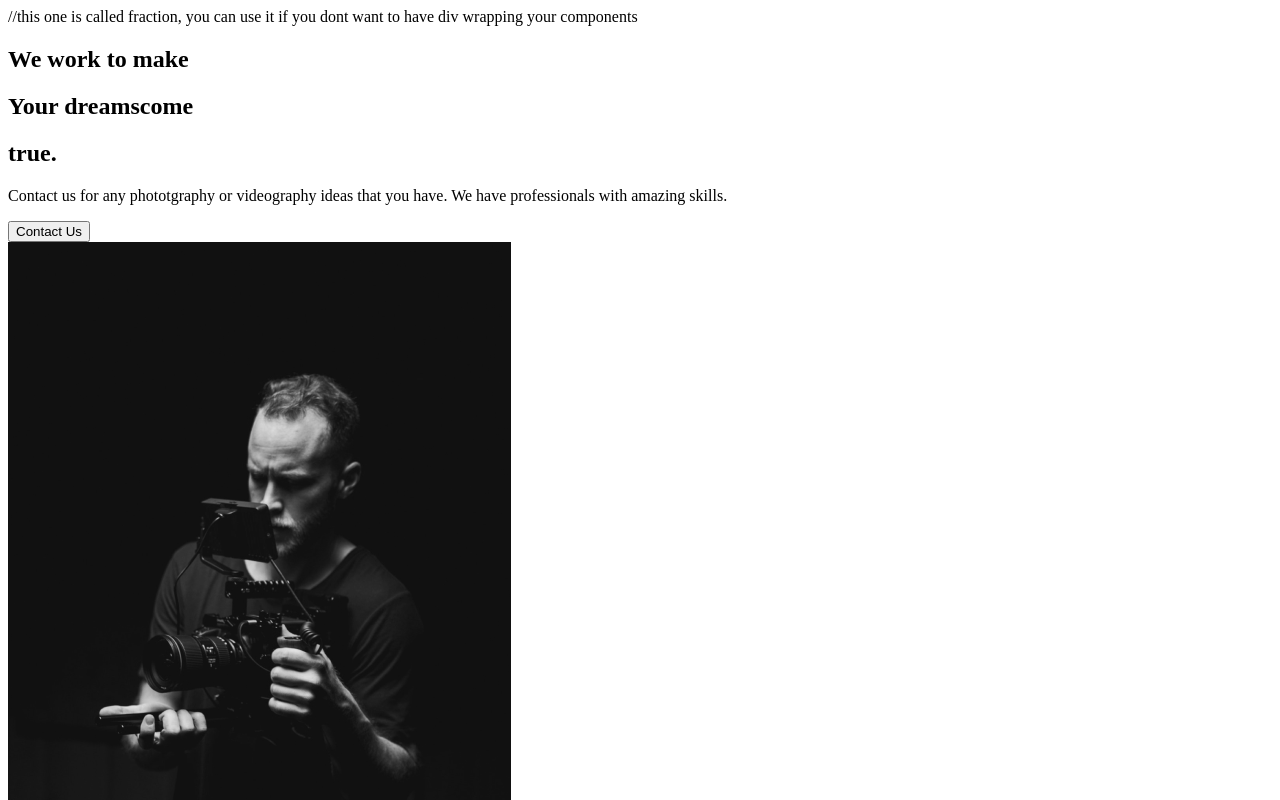
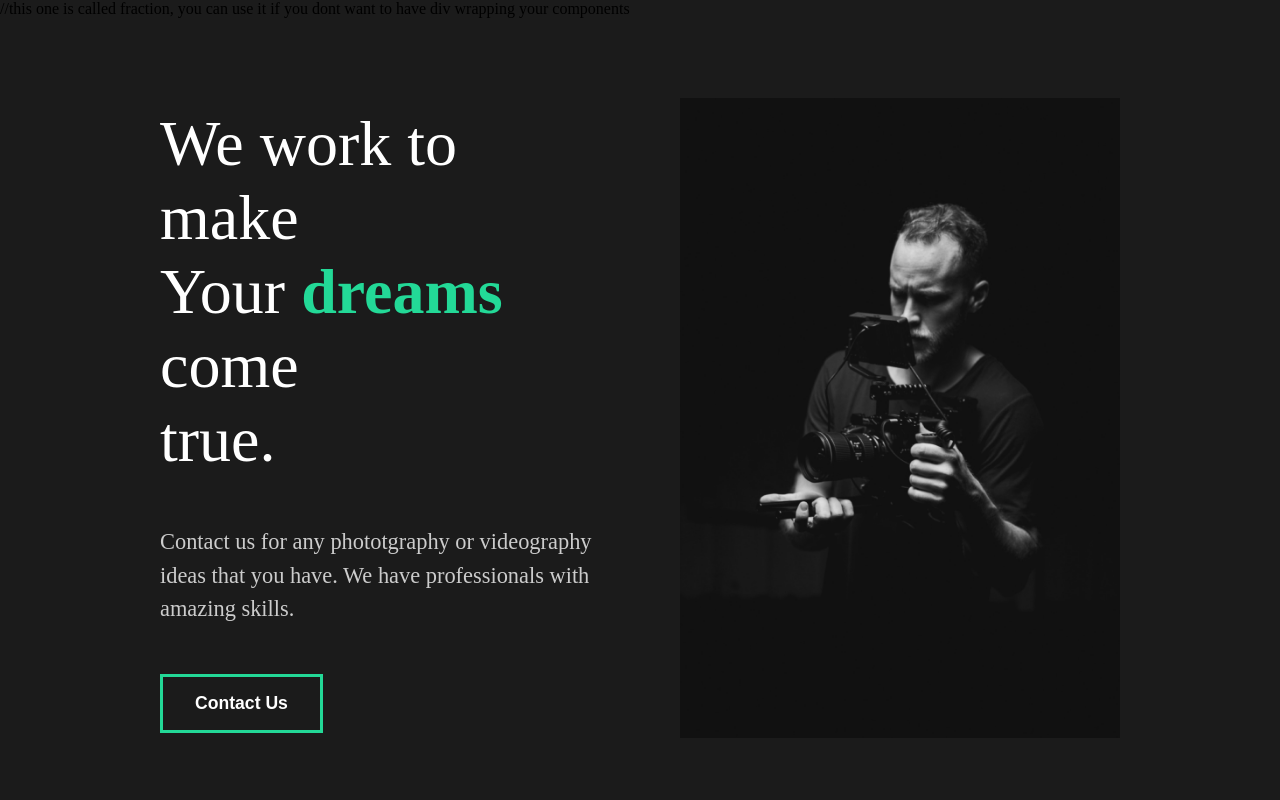
Before and after one commit to Wojciechm13/React-captureWebsite, a React (Create React App) app: page / in a window 1280 px wide. Shown: the top 800 px of the page. Built offline with nearby package versions, Linux system fonts and the light colour scheme.

Commit message:
5.StyledComponents

```diff
--- a/src/App.js
+++ b/src/App.js
@@ -1,10 +1,13 @@
 import React from 'react';
+//Global style
+import GlobalStyle from './components/GlobalStyle';
 //Page components
 import AboutUs from './pages/AboutUs';
 
 function App() {
   return (
     <div className="App">
+      <GlobalStyle/>
       <AboutUs/>
     </div>
   );
--- a/src/components/AboutSection.js
+++ b/src/components/AboutSection.js
@@ -1,29 +1,62 @@
 import React from 'react';
 import home1 from '../img/home1.png';
+//Styled
+import styled from 'styled-components';
 
 const AboutSection = () =>{
     return(
-        <div>
-            <div className="description">
+        <SAbout>
+            <SDescription>
                 <div className="title">
-                    <div className="hide">
+                    <SHide>
                         <h2>We work to make</h2>
-                    </div>
-                    <div className="hide">
-                        <h2>Your <span>dreams</span>come</h2>
-                    </div>
-                    <div className="hide">
+                    </SHide>
+                    <SHide>
+                        <h2>Your <span>dreams</span> come</h2>
+                    </SHide>
+                    <SHide>
                         <h2>true.</h2>
-                    </div>
+                    </SHide>
                 </div>
                 <p>Contact us for any phototgraphy or videography ideas that you have. We have professionals with amazing skills.</p>
                 <button>Contact Us</button>
-            </div>
-            <div className="image">
+            </SDescription>
+            <SImage>
                 <img src={home1} alt="guy with a camera"/>
-            </div>
-        </div>
+            </SImage>
+        </SAbout>
     );
 };
 
+//Styled components
+
+const SAbout = styled.div`
+    min-height: 90vh;
+    display: flex;
+    align-items: center;
+    justify-content: space-between;
+    padding: 5rem 10rem;
+    color: white;
+`;
+
+const SDescription = styled.div`
+    flex:1;
+    padding-right:5rem;
+    font-weight:lighter;
+`;
+
+const SImage = styled.div`
+    flex:1;
+    overflow:hidden;
+    img{
+        width:100%;
+        height:80vh;
+        object-fit:cover;
+    }
+`;
+
+const SHide = styled.div`
+    overflow:hidden;
+`;
+
 export default AboutSection;
--- /dev/null
+++ b/src/components/GlobalStyle.js
@@ -0,0 +1,56 @@
+import {createGlobalStyle} from 'styled-components';
+
+const GlobalStyle = createGlobalStyle`
+    *{
+        margin:0;
+        padding: 0;
+        box-sizing: border-box;
+    }
+
+    body{
+        background: #1b1b1b;
+
+    }
+
+    button{
+        font-weight:bold;
+        font-size:1.1rem;
+        cursor:pointer;
+        padding: 1rem 2rem;
+        border: 3px solid #23d997;
+        background:transparent;
+        color:white;
+        transition: all 0.5s ease;
+
+        &:hover{
+            background-color: #23d997;
+            color: white;
+        }
+    }
+
+    h2{
+            font-weight: lighter;
+            font-size:4rem;
+        }
+        h3{
+            color:white;
+        }
+        p{
+            padding:3rem 0rem;
+            color:#ccc;
+            font-size: 1.4rem;
+            line-height: 150%;
+        }
+        h4{
+            font-weight:bold;
+        }
+        a{
+            font-size:1.1rem;
+        }
+        span{
+            font-weight:bold;
+            color:#23d997;
+        }
+`;
+
+export default GlobalStyle;
```
Also changed, not shown: 1 other file (tests, documents, lock files or other folders).
